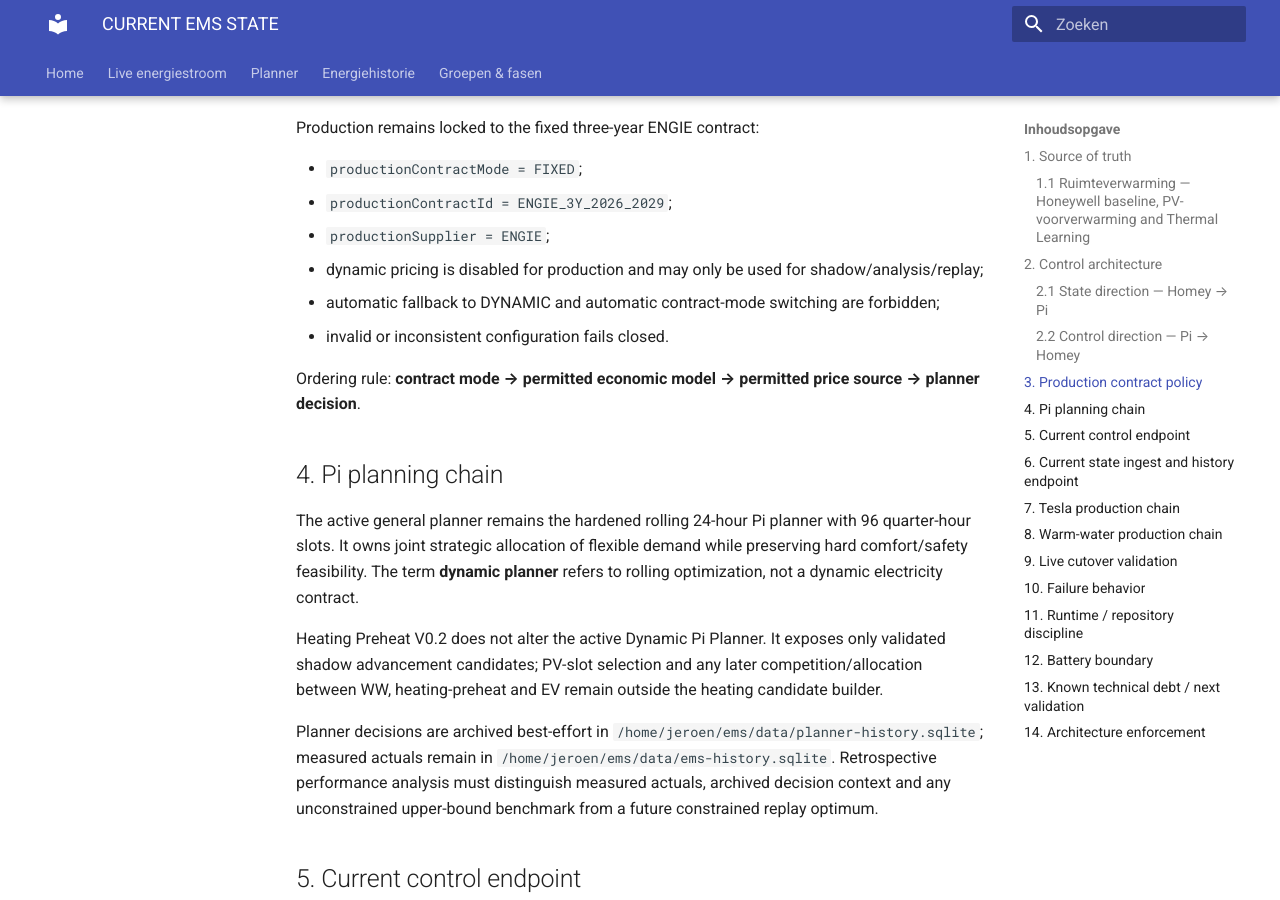
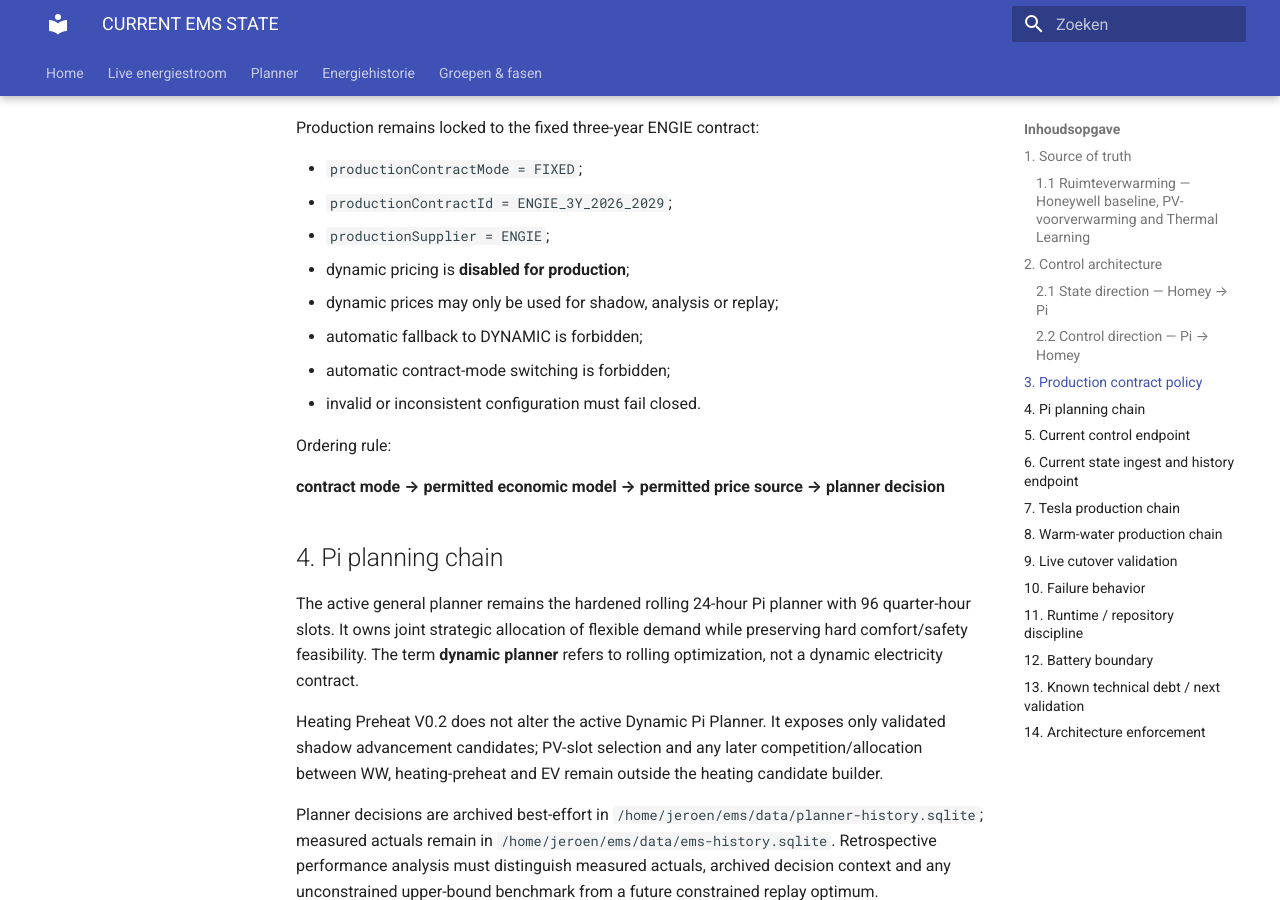
Before and after one commit to OnsKasteeltje/homey-energy-manual, an MkDocs documentation site: the page built from docs/architecture/CURRENT-EMS-STATE.md, in a window 1280 px wide and 900 px high, scrolled down 3766 px. Built offline with MkDocs 1.6.1 and Material for MkDocs 9.7.7, drawn with Linux system fonts in a browser that asks for light colours.

Commit message:
docs: restore canonical architecture gate invariants

```diff
--- a/docs/architecture/CURRENT-EMS-STATE.md
+++ b/docs/architecture/CURRENT-EMS-STATE.md
@@ -104,11 +104,15 @@ Production remains locked to the fixed three-year ENGIE contract:
 - `productionContractMode = FIXED`;
 - `productionContractId = ENGIE_3Y_2026_2029`;
 - `productionSupplier = ENGIE`;
-- dynamic pricing is disabled for production and may only be used for shadow/analysis/replay;
-- automatic fallback to DYNAMIC and automatic contract-mode switching are forbidden;
-- invalid or inconsistent configuration fails closed.
+- dynamic pricing is **disabled for production**;
+- dynamic prices may only be used for shadow, analysis or replay;
+- automatic fallback to DYNAMIC is forbidden;
+- automatic contract-mode switching is forbidden;
+- invalid or inconsistent configuration must fail closed.
 
-Ordering rule: **contract mode → permitted economic model → permitted price source → planner decision**.
+Ordering rule:
+
+**contract mode → permitted economic model → permitted price source → planner decision**
 
 ## 4. Pi planning chain
 
```
